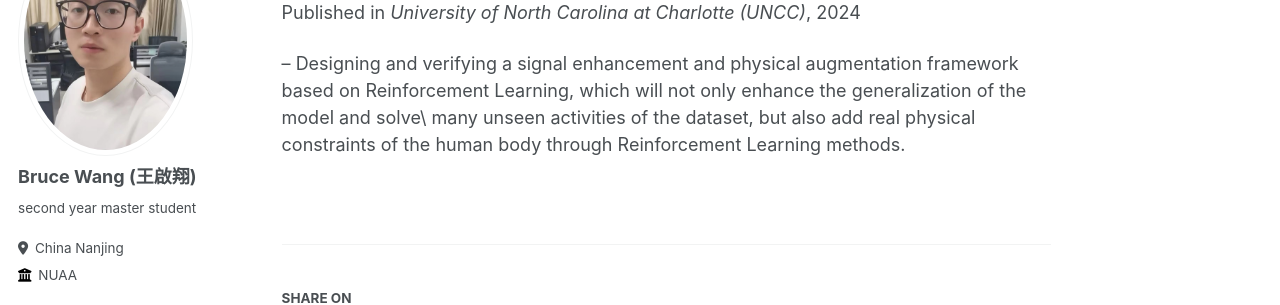
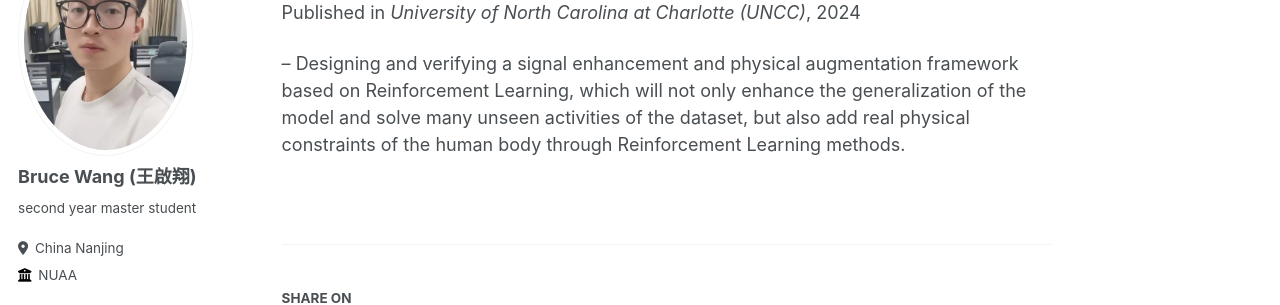
Before and after one commit to AirBall0/AirBall0.github.io, a Jekyll site: the page built from _experience/2024_intern.md, in a window 1280 px wide and 1044 px high. Shown: the part 181-486 px from the top of the window. Built offline with Jekyll 4.4.1, drawn with Linux system fonts in a browser that asks for light colours.

```diff
--- a/_experience/2024_intern.md
+++ b/_experience/2024_intern.md
@@ -8,4 +8,4 @@ date: 2024-03-20
 
 ---
 
-– Designing and verifying a signal enhancement and physical augmentation framework based on Reinforcement Learning, which will not only enhance the generalization of the model and solve\ many unseen activities of the dataset, but also add real physical constraints of the human body through Reinforcement Learning methods.
+– Designing and verifying a signal enhancement and physical augmentation framework based on Reinforcement Learning, which will not only enhance the generalization of the model and solve many unseen activities of the dataset, but also add real physical constraints of the human body through Reinforcement Learning methods.
```
